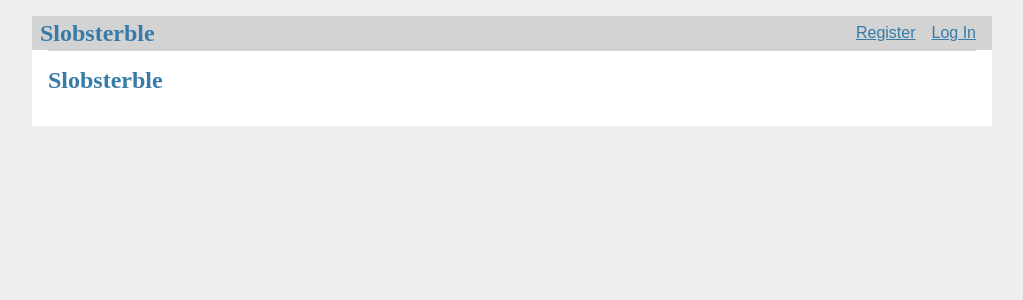
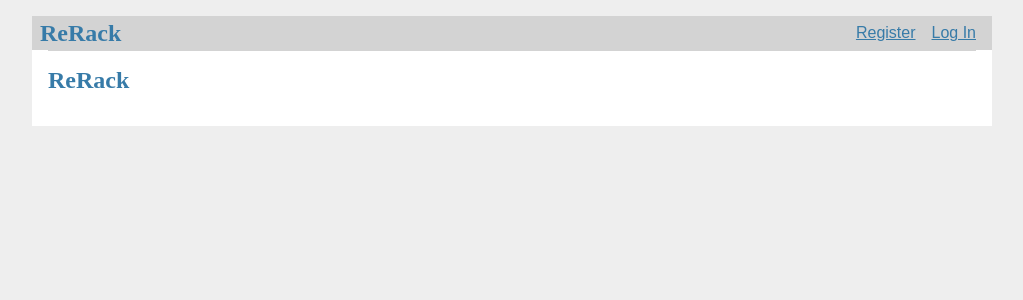
Before and after one commit to FinnLidbetter/brascleb, a Flask app: page / in a window 1280 px wide. Shown: the top 300 px of the page, without its empty margins (128-1151 px from the left). Run offline with Flask 2, Linux system fonts and the light colour scheme; parts of the project's set-up code (start-up, migrations or seed data) failed here and were passed over.

Commit message:
Change slobsterble branding to rerack

```diff
--- a/slobsterble/templates/base.html
+++ b/slobsterble/templates/base.html
@@ -1,8 +1,8 @@
 <!doctype html>
-<title>{% block title %}{% endblock %} - Slobsterble</title>
+<title>{% block title %}{% endblock %} - ReRack</title>
 <link rel="stylesheet" href="{{ url_for('static', filename='style.css') }}">
 <nav>
-  <h1>Slobsterble</h1>
+  <h1>ReRack</h1>
   <ul>
     {% if g.user %}
       <li><span>{{ g.user['username'] }}</span>
--- a/slobsterble/templates/index.html
+++ b/slobsterble/templates/index.html
@@ -1,5 +1,5 @@
 {% extends 'base.html' %}
 
 {% block content %}
-    <h1>Slobsterble</h1>
+    <h1>ReRack</h1>
 {% endblock %}
```
